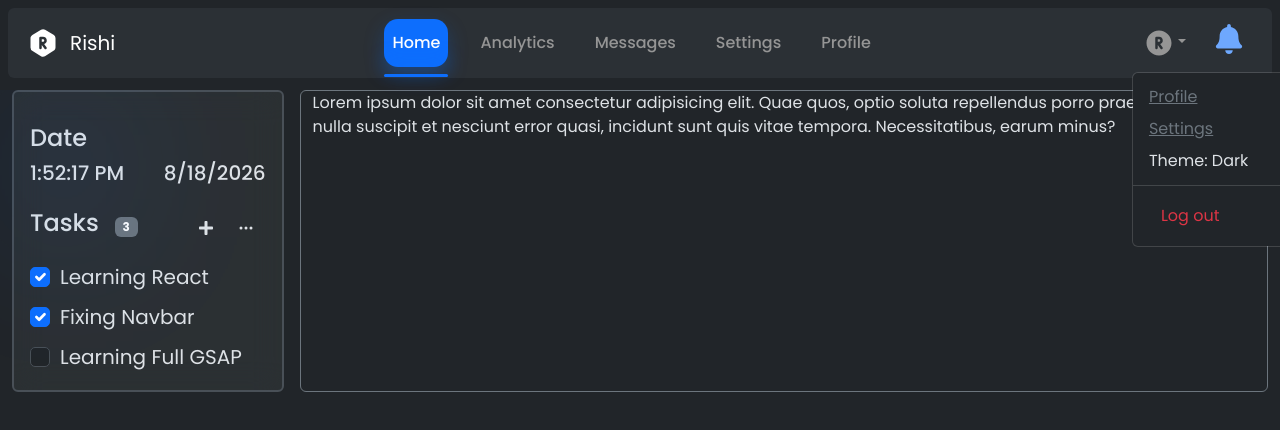
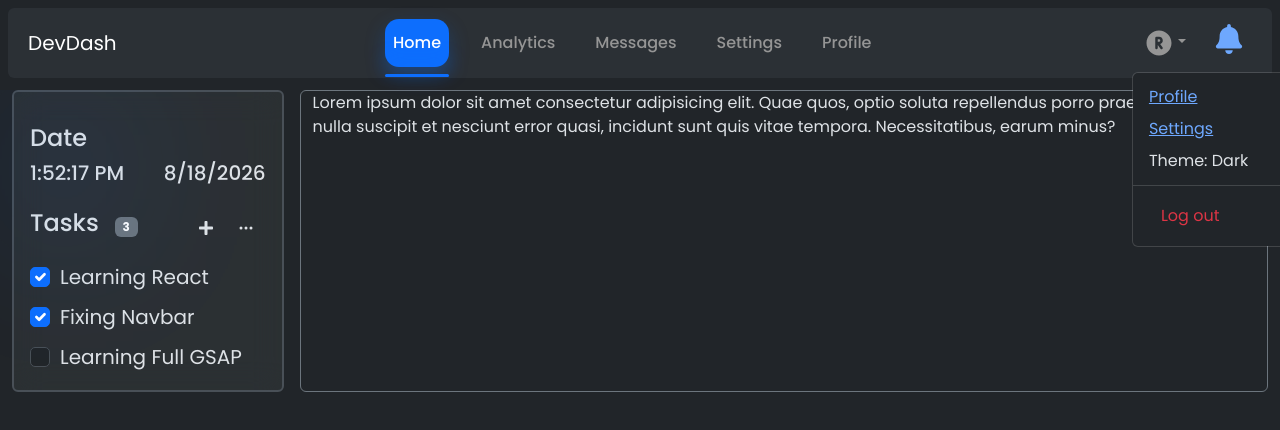
Before and after one commit to RishiTheProgrammer/Admin-Dashboard, a React (Vite) app: page /home in a window 1280 px wide. Both pictures are taken after a click on the button 1164 px from the left and 43 px from the top of the page. Shown: the top 430 px of the page. Built offline with nearby package versions, Linux system fonts and the light colour scheme.

Commit message:
Changed brand name

```diff
--- a/src/components/navbar.jsx
+++ b/src/components/navbar.jsx
@@ -2,7 +2,6 @@ import Container from 'react-bootstrap/Container';
 import Nav from 'react-bootstrap/Nav';
 import Navbar from 'react-bootstrap/Navbar';
 import NavDropdown from 'react-bootstrap/NavDropdown';
-import { TbHexagonLetterRFilled } from "react-icons/tb";
 import { TbCircleLetterRFilled } from "react-icons/tb";
 import { FaBell } from "react-icons/fa";
 import { useNavigate } from 'react-router-dom';
@@ -34,7 +33,7 @@ const navbar = ({theme, setTheme}) => {
         <Navbar expand="lg" className="bg-body-tertiary m-2 rounded-2 px-2 py-2 navbar" fixed="top">
           <Container fluid>
             <Navbar.Brand href="https://rishitheprogrammer.vercel.app" className='d-flex align-items-center gap-1'>
-              <TbHexagonLetterRFilled size={30} className='me-2'/> Rishi
+              DevDash
             </Navbar.Brand>
             <Navbar.Toggle aria-controls="offcanvasNavbar-expand-lg" />
             <Navbar.Offcanvas
@@ -56,12 +55,12 @@ const navbar = ({theme, setTheme}) => {
                     <NavLink to="/profile" className={navClass}>Profile</NavLink>
                 </Nav>
                   <div className="d-flex gap-2 mx-auto m-lg-0 w-auto">
-                    <NavDropdown title={user.icon} id="basic-nav-dropdown" className={`account`}>
+                    <NavDropdown title={user.icon} id="basic-nav-dropdown">
                       <NavDropdown.Item>
-                        <NavLink to="/profile" className='text-secondary text-decoration'>Profile</NavLink>
+                        <NavLink to="/profile">Profile</NavLink>
                       </NavDropdown.Item>
                       <NavDropdown.Item>
-                        <NavLink to="/settings" className='text-secondary text-decoration'>Settings</NavLink>
+                        <NavLink to="/settings">Settings</NavLink>
                       </NavDropdown.Item>
                       <NavDropdown.Item onClick={toggleTheme}>
                         Theme: {theme === 'dark' ? 'Dark' : 'Light'}
```
